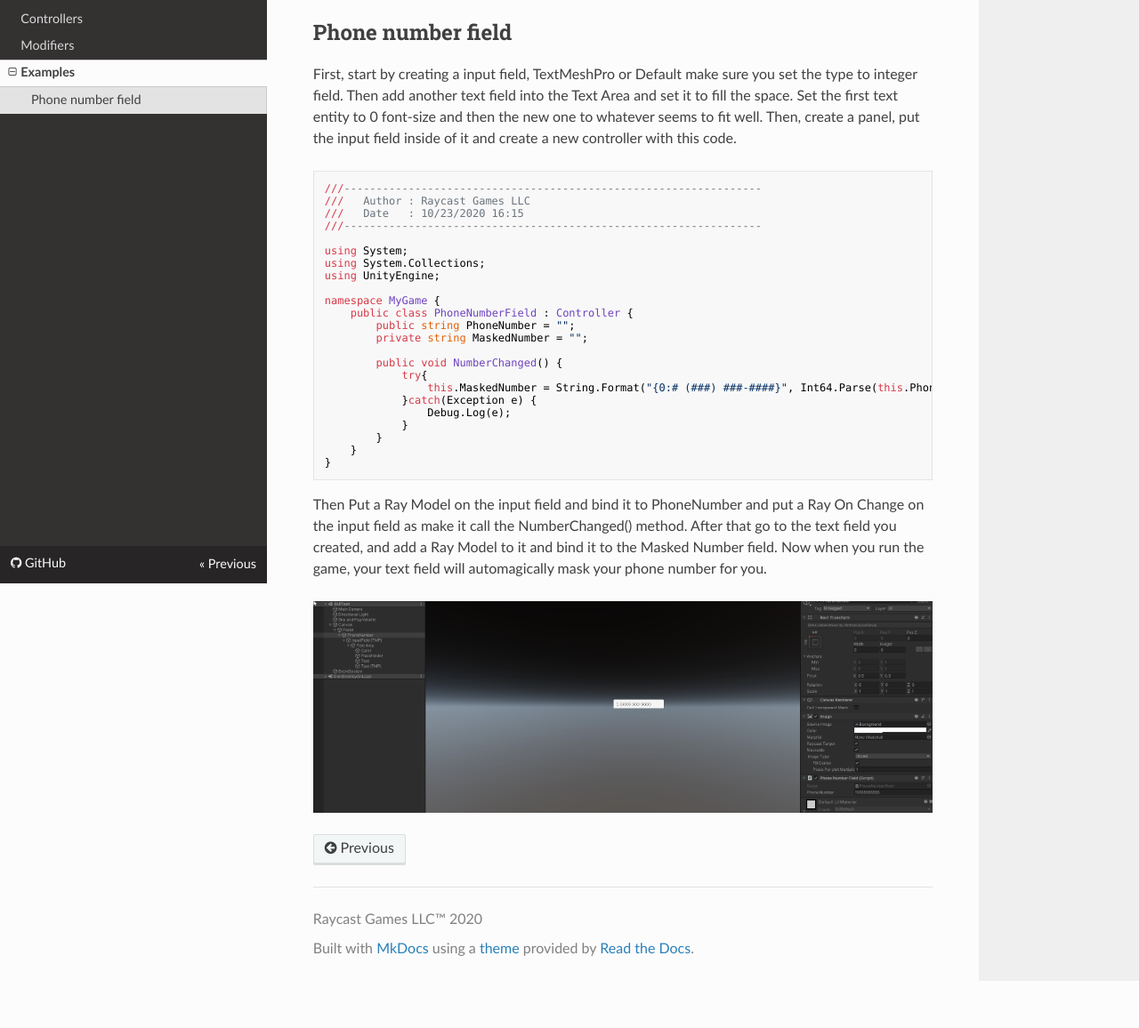
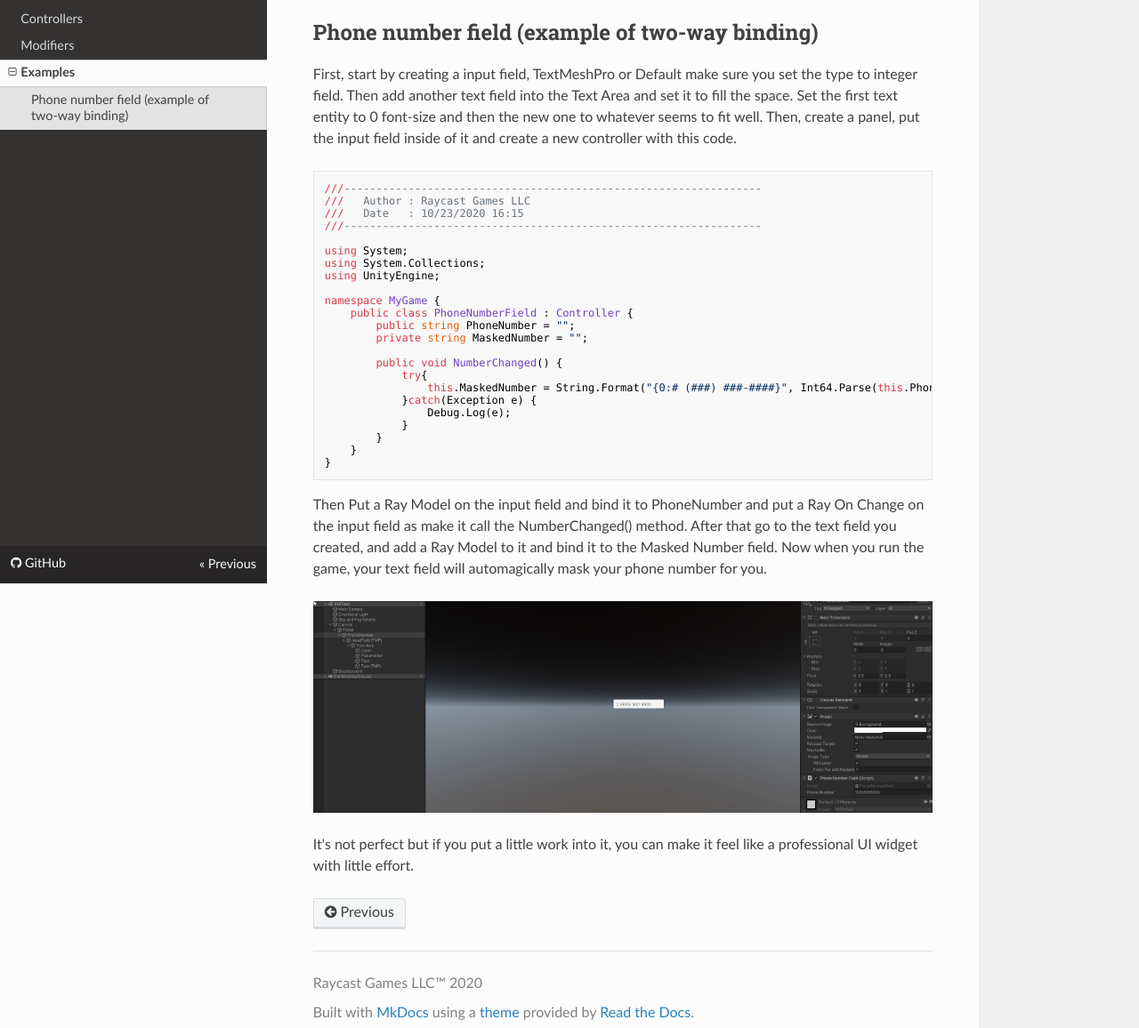
Before and after one commit to AyphixLLC/RayUI, a plain HTML site: page examples/index.html in a window 1280 px wide. Shown: the part 144-1300 px from the top of the page at 89% size. Before the commit the page ends 1247 px from the top, so only its background shows below. Drawn offline with nearby package versions, Linux system fonts and the light colour scheme.

Commit message:
Deployed 865de97 with MkDocs version: 1.1.2

```diff
--- a/examples/index.html
+++ b/examples/index.html
@@ -63,7 +63,7 @@
                 <ul class="current">
                     <li class="toctree-l1 current"><a class="reference internal current" href="./">Examples</a>
     <ul class="current">
-    <li class="toctree-l2"><a class="reference internal" href="#phone-number-field">Phone number field</a>
+    <li class="toctree-l2"><a class="reference internal" href="#phone-number-field-example-of-two-way-binding">Phone number field (example of two-way binding)</a>
     </li>
     </ul>
                     </li>
@@ -104,7 +104,7 @@
             <div class="section">
 
                 <h1 id="examples">Examples</h1>
-<h2 id="phone-number-field">Phone number field</h2>
+<h2 id="phone-number-field-example-of-two-way-binding">Phone number field (example of two-way binding)</h2>
 <p>First, start by creating a input field, TextMeshPro or Default make sure you set the type to integer field. Then add another text field into the Text Area and set it to fill the space. Set the first text entity to 0 font-size and then the new one to whatever seems to fit well. Then, create a panel, put the input field inside of it and create a new controller with this code.</p>
 <pre><code class="language-cs">///-----------------------------------------------------------------
 ///   Author : Raycast Games LLC
@@ -132,6 +132,7 @@ namespace MyGame {
 </code></pre>
 <p>Then Put a Ray Model on the input field and bind it to PhoneNumber and put a Ray On Change on the input field as make it call the NumberChanged() method. After that go to the text field you created, and add a Ray Model to it and bind it to the Masked Number field. Now when you run the game, your text field will automagically mask your phone number for you.</p>
 <p><img alt="result" src="../img/examples/result.png" /></p>
+<p>It's not perfect but if you put a little work into it, you can make it feel like a professional UI widget with little effort.</p>
 
             </div>
           </div>
```
Also changed, not shown: index.html (+1 -1 lines), search/search_index.json (+1 -1 lines), 1 other file.
